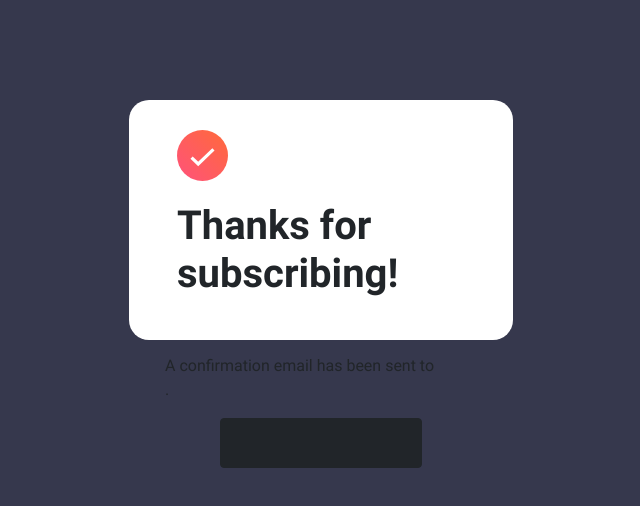
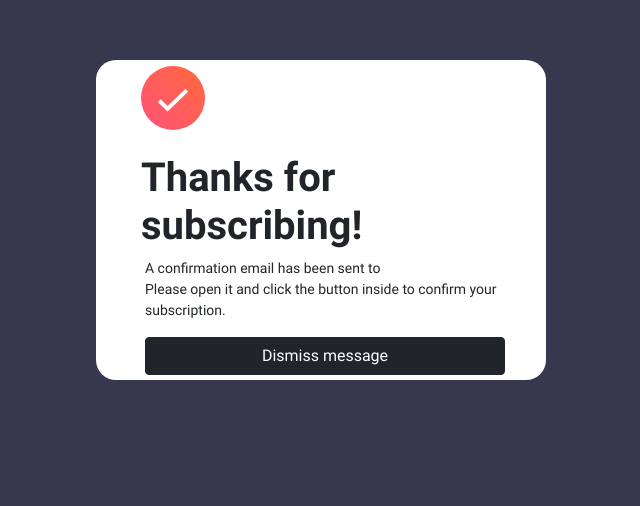
Before and after one commit to art3xias23/Bootstrap5-FronEndMentor, a plain HTML site: page newsletter-sign-up-with-success-message-main/thanks.html in a window 1280 px wide. Shown: the part 180-686 px from the top of the page, without its empty margins (319-959 px from the left). Drawn offline with nearby package versions, Linux system fonts and the light colour scheme.

Commit message:
Finished thanks for subscriping view

```diff
--- a/newsletter-sign-up-with-success-message-main/style.css
+++ b/newsletter-sign-up-with-success-message-main/style.css
@@ -125,3 +125,7 @@ background-color: #FF634E;
 .success-box{
 	border-radius: 20px;
 }
+
+.txt{
+	font-size:14px;
+}
--- a/newsletter-sign-up-with-success-message-main/thanks.html
+++ b/newsletter-sign-up-with-success-message-main/thanks.html
@@ -14,25 +14,26 @@
 
 </head>
 
-<body>
-	<div class="d-flex justify-content-center align-items-center vh-100">
-		<div class="bg-white w-30 h-30 success-box d-flex justify-content-center align-items-center">
-			<div class="w-75 h-75">
-				<div class="row mb-2">
-					<div class="col-1">
+<body class="h-100">
+	<div class="d-flex justify-content-center align-items-center h-100">
+		<div class="h-40 bg-white success-box d-flex justify-content-center align-items-center" style="width:450px" >
+			<div class="w-80 d-flex flex-column" >
+				<div class=" w-100" >
+					<div class="col-1 mb-4">
 						<img src="assets/images/icon-success.svg" style="height:80%" />
 					</div>
 				</div>
-				<div class="row mb-5">
+				<div class="row  w-100" >
 					<h1 class="fs-1" style="font-family:customBold">Thanks for subscribing!</h1>
 				</div>
-				<div class="row mb-3">
-					A confirmation email has been sent to <span style="display:inline;font-weight:bold;"
-						 id="emailPlaceholder"></span>.
+				<div class="row ms-1 w-100 mb-3 txt overflow-hidden">
+					A confirmation email has been sent to
+					<span class="ps-1" style="font-weight:bold; width:0%" id="emailPlaceholder"></span>
+					Please open it and click the button inside to confirm your subscription.
 
 				</div>
-				<div class="row d-flex justify-content-center" style="height:50px;">
-					<button class="btn btn-dark text-light w-65 h-100" />
+				<div class="ms-1 row d-flex justify-content-center w-100" >
+					<button class="btn btn-dark text-white ">Dismiss message</button>
 				</div>
 			</div>
 		</div>
```
Also changed, not shown: newsletter-sign-up-with-success-message-main/index.html (+7 -7 lines), newsletter-sign-up-with-success-message-main/style-guide.md (+1 -1 lines), newsletter-sign-up-with-success-message-main/assets/images/favicon-32x32.png.
